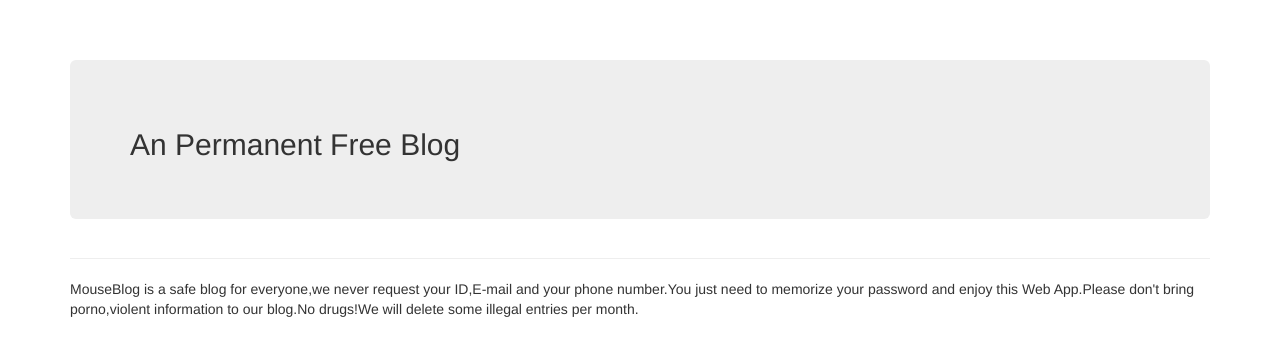
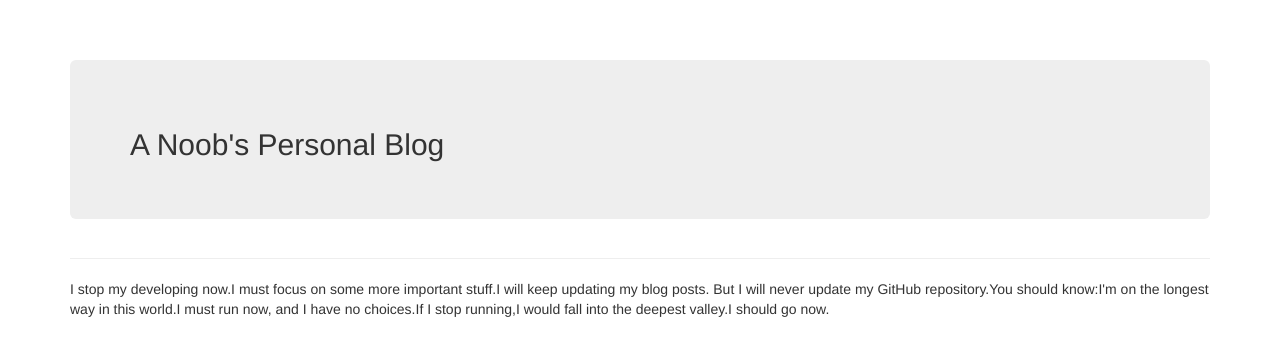
Before and after one commit to angelmouse-max/MouseBlog, a Django app: page / in a window 1280 px wide. Shown: the part 51-407 px from the top of the page. Run offline with Django 3.2, Linux system fonts and the light colour scheme; some libraries are stand-ins or nearby versions.

Commit message:
Last Update

```diff
--- a/MouseBlogs/templates/MouseBlogs/index.html
+++ b/MouseBlogs/templates/MouseBlogs/index.html
@@ -3,12 +3,12 @@
 
 {% block header %}
   <div class="jumbotron">
-      <h2>An Permanent Free Blog</h2>
+      <h2>A Noob's Personal Blog</h2>
   </div>
 {% endblock header %}
 {% block content %}
-  <p>MouseBlog is a safe blog for everyone,we never request your ID,E-mail and your
-      phone number.You just need to memorize your password and enjoy this Web App.Please don't
-      bring porno,violent information to our blog.No drugs!We will delete some illegal entries per month.
+  <p>I stop my developing now.I must focus on some more important stuff.I will keep updating my blog posts.
+      But I will never update my GitHub repository.You should know:I'm on the longest way in this world.I must run now,
+      and I have no choices.If I stop running,I would fall into the deepest valley.I should go now.
   </p>
 {% endblock content %}
```
